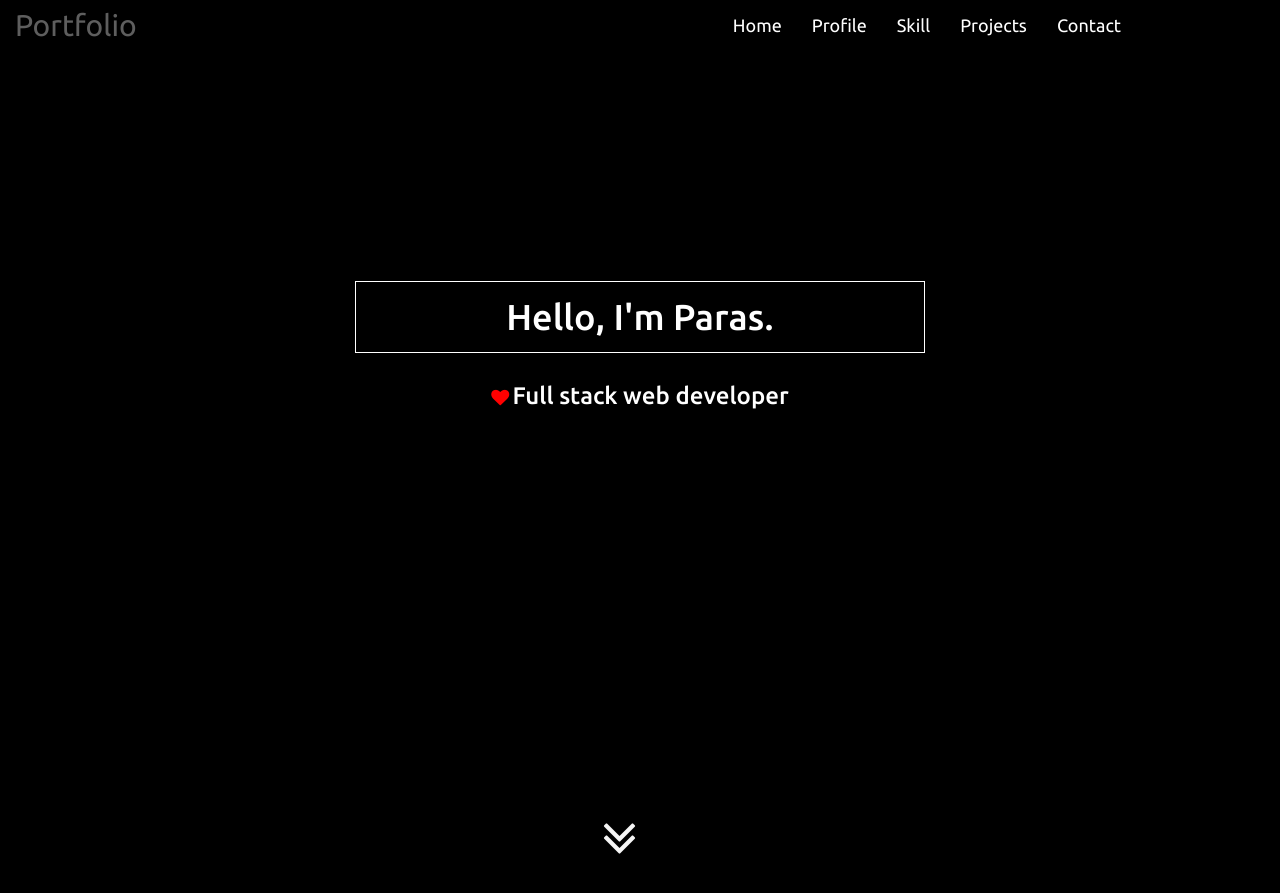
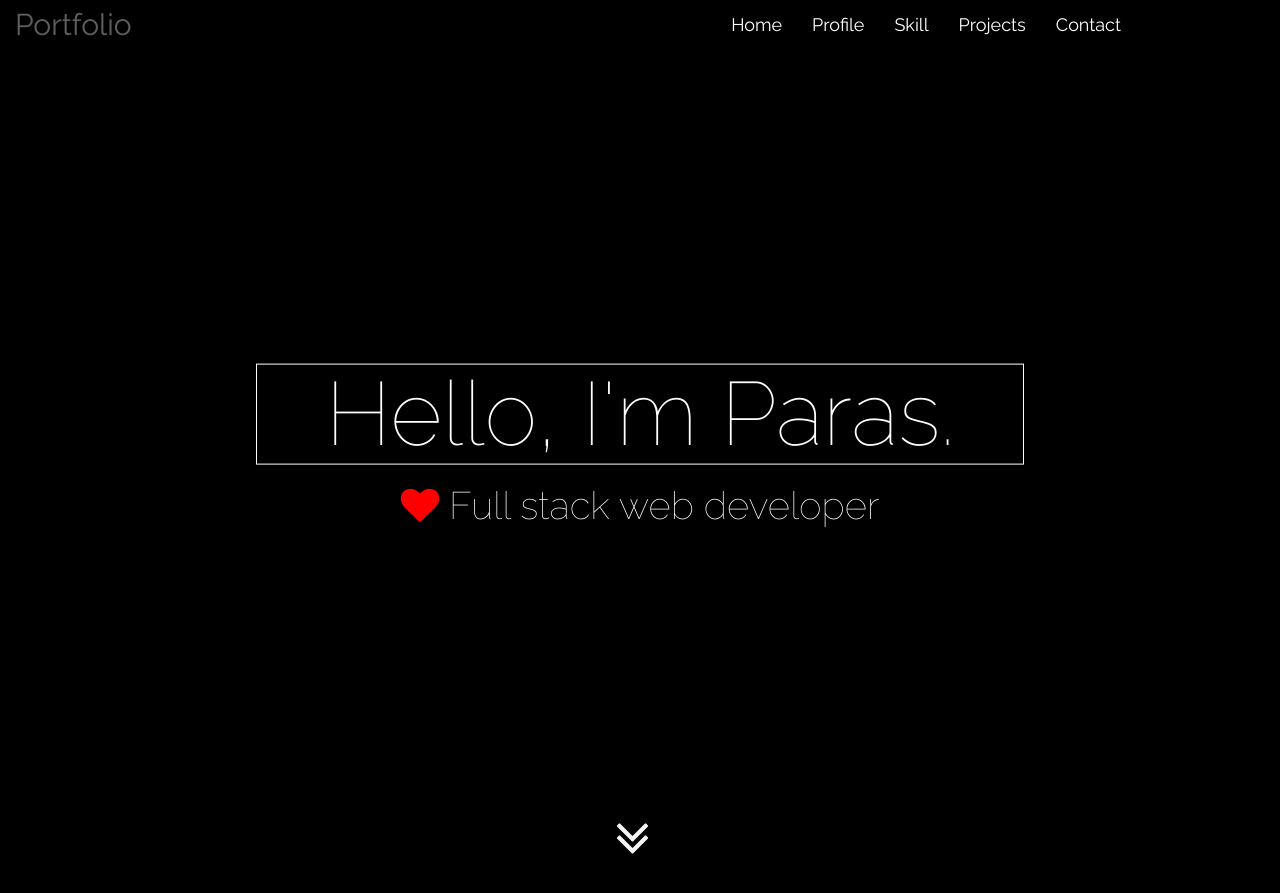
Before and after one commit to parasaro92/parasaro92.github.io, a Jekyll site: the page built from index.html, in a window 1280 px wide and 900 px high. Shown: the top 893 px of the window. Built offline with Jekyll 4.4.1, drawn with Linux system fonts in a browser that asks for light colours; nearby versions of some CDN libraries.

Commit message:
Modified UI Design of home section

```diff
--- a/_includes/head.html
+++ b/_includes/head.html
@@ -14,13 +14,15 @@
   <script src="https://code.jquery.com/jquery-2.1.4.min.js"></script>
   <script src="{{ "/js/wow.min.js" | prepend: site.baseurl }}"></script>
   <script src="{{ "/js/particles.min.js" | prepend: site.baseurl }}"></script>
+  <script src="{{ "/js/stats.js" | prepend: site.baseurl }}"></script>
   <script src="{{ "/js/app.js" | prepend: site.baseurl }}"></script>
 
   <script src="https://maxcdn.bootstrapcdn.com/bootstrap/3.3.5/js/bootstrap.min.js"></script>
   <script src="{{ "/js/bootbox.min.js" | prepend: site.baseurl }}"></script>
   <script src="{{ "/js/project.js" | prepend: site.baseurl }}"></script>
   <link rel="canonical" href="{{ page.url | replace:'index.html','' | prepend: site.baseurl | prepend: site.url }}">
-  <link href='https://fonts.googleapis.com/css?family=Ubuntu:400,500,700' rel='stylesheet' type='text/css'>
+  <link href='https://fonts.googleapis.com/css?family=Ubuntu:300,400,500,700' rel='stylesheet' type='text/css'>
+  <link href='https://fonts.googleapis.com/css?family=Raleway:400,100,200,300,500,600,700' rel='stylesheet' type='text/css'>
   <!-- <link rel="stylesheet" href="path/to/font-awesome/css/font-awesome.min.css"> -->
   <link rel="alternate" type="application/rss+xml" title="{{ site.title }}" href="{{ "/feed.xml" | prepend: site.baseurl | prepend: site.url }}" />
 </head>
--- a/_includes/profile.html
+++ b/_includes/profile.html
@@ -5,10 +5,10 @@
       <hr class="wow rubberBand" data-wow-duration="1s" data-wow-iteration="10">
     </div>
     <div class="row">
-      <div class="col-xs-6 col-sm-6">
+      <div class="col-xs-6 col-sm-6 col-md-6 col-lg-6">
         <h4>I am a passionate full-stack web developer who has built  many beautiful and responsive web apps along with learning various programming languages. I'm excited to put these skills and experience to use at your company.</h4>
       </div>
-      <div class="col-lg-3 col-sm-4 col-xs-4">
+      <div class="col-lg-3 col-sm-4 col-md-4 col-xs-6">
         <figure class="snip1344"><img src="https://s3-us-west-2.amazonaws.com/s.cdpn.io/331810/profile-sample1.jpg" alt="profile-sample1" class="background"/><img src="images/me.jpg" alt="profile-sample1" class="profile"/>
           <figcaption>
             <h3>Paras Arora<span>Full Stack Developer</span></h3>
--- a/_sass/common.scss
+++ b/_sass/common.scss
@@ -4,7 +4,7 @@ body {
 
 header {
 
-  .navbar-brand {
+  .navbar-default .navbar-brand {
     color: #fff;
     font-size: 30px;
   }
@@ -30,13 +30,13 @@ header {
     border-width: 0 0 1px 0;
     border-color: transparent;
 
-    &.affix {
-      background-color: #2e3b4d;
-    }
+    // &.affix {
+    //   background-color: #2e3b4d;
+    // }
 
-    &.affix-top {
-      background-color: #2E3B4D;
-    }
+    // &.affix-top {
+    //   background-color: #2E3B4D;
+    // }
 
     a.navbar-brand {
       .name {
--- a/_sass/home.scss
+++ b/_sass/home.scss
@@ -1,48 +1,45 @@
 #home {
-  min-height: 98vh;
-  // background-image: url(../images/stars.jpg);
+  height: 100vh;
   background-size: cover;
 
   .move-up-name {
-    transform: translateY(-100%);
+    transform: translateY(-50%);
     text-align: center;
-    // position: relative;
-    margin-top: 5vh;
+    position: absolute;
+    top: 50%;
+    width: 100%;
+
+    h1 {
+      color: #fff;
+      border: 1px solid #fff;
+      margin: 0 auto;
+      font-size: 7vw;
+      font-weight: 100;
+      width: 60vw;
+    }
+
+    h3{
+      color: #fff;
+      font-size: 3vw;
+      font-weight: 100;
+
+      .fa-heart{
+        color: red;
+      }
+    }
   }
 
   // .rel {
   //   position: relative;
   // }
 
-  .name h1 {
-    color: #fff;
-    border: 1px solid #fff;
-    width: 50%;
-    padding: 15px 30px;
-    display: inline-block;
-    position: relative;
-    top: 6em;
-    // margin-left: 11em;
-  }
 
-  .full-stack h3{
-    color: #fff;
-    display: inline-block;
-    position: relative;
-    top: 9em;
-  }
 
-  .fa-heart{
-    font-size: 18px;
-    color: red;
-    position: relative;
-    top: 12em;
-  }
 
   #scroll-down {
     position: absolute;
     bottom: 2%;
-    left: 47%;
+    left: 48%;
 
     .fa-angle-double-down {
       color: #f5f5f5;
--- a/_sass/theme.scss
+++ b/_sass/theme.scss
@@ -1 +1 @@
-$main_font: 'Ubuntu', sans-serif;
+$main_font: 'Raleway', sans-serif;;
--- a/index.html
+++ b/index.html
@@ -4,22 +4,15 @@ layout: default
 
 {% include header.html %}
 <section id="home">
+  <div class="js-count-particles"></div>
   <!-- particles.js container -->
   <div id="particles-js"></div>
-  <div class="container">
-    <div class="row rel">
-      <div class ="move-up-name">
-        <div class="col-xs-12 col-sm-12 col-md-12 col-lg-12 name">
-          <h1 class="wow type-it fadeIn" data-wow-duration="5s" data-wow-delay="0.5s">Hello, I'm Paras.</h1>
-        </div>
-        <div class="col-xs-12 col-sm-12 col-md-12 col-lg-12 full-stack">
-          <i class="fa fa-heart fa-2x"></i>
-          <h3 class="wow fadeIn" data-wow-duration="3s" data-wow-delay="1.5s">Full stack web developer</h3>
-        </div>
-      </div>
-      <div id = "scroll-down">
-       <a href="#profile"><i class="wow bounce fa fa-angle-double-down fa-4x" data-wow-duration="3.5s" data-wow-delay="0.5s" data-wow-iteration="100"></i></a>
-      </div>
+    <div class ="move-up-name">
+      <h1 class="wow type-it fadeIn" data-wow-duration="5s" data-wow-delay="0.5s">Hello, I'm Paras.</h1>
+      <h3 class="wow fadeIn" data-wow-duration="3s" data-wow-delay="1.5s"><i class="fa fa-heart"></i> Full stack web developer</h3>
+    </div>
+    <div id = "scroll-down">
+     <a href="#profile"><i class="wow bounce fa fa-angle-double-down fa-4x" data-wow-duration="3.5s" data-wow-delay="0.5s" data-wow-iteration="100"></i></a>
     </div>
   </div>
 </section>
```
Also changed, not shown: js/app.js (+1 -0 lines).
